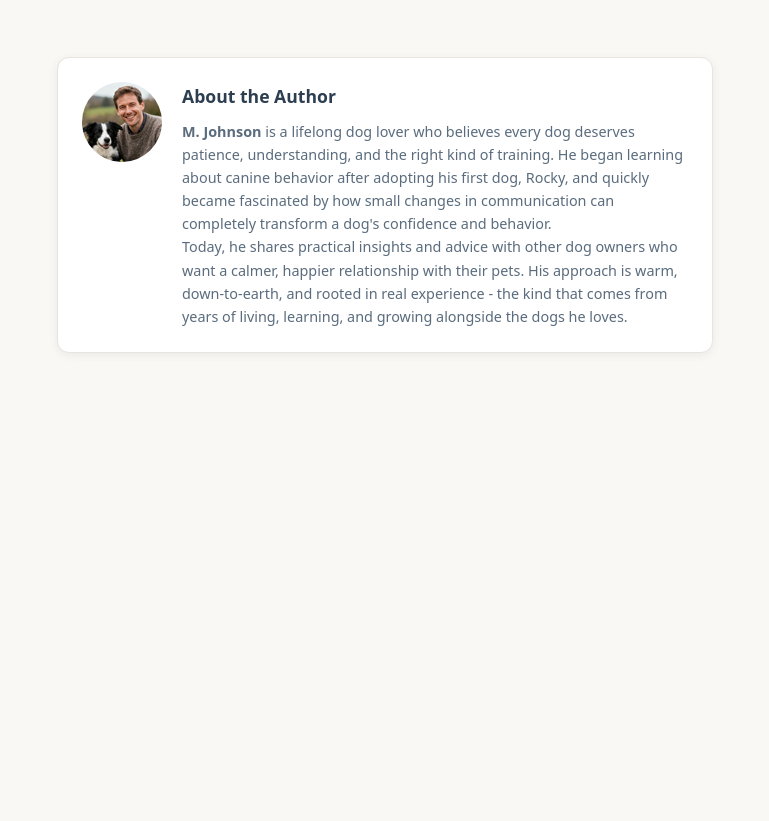
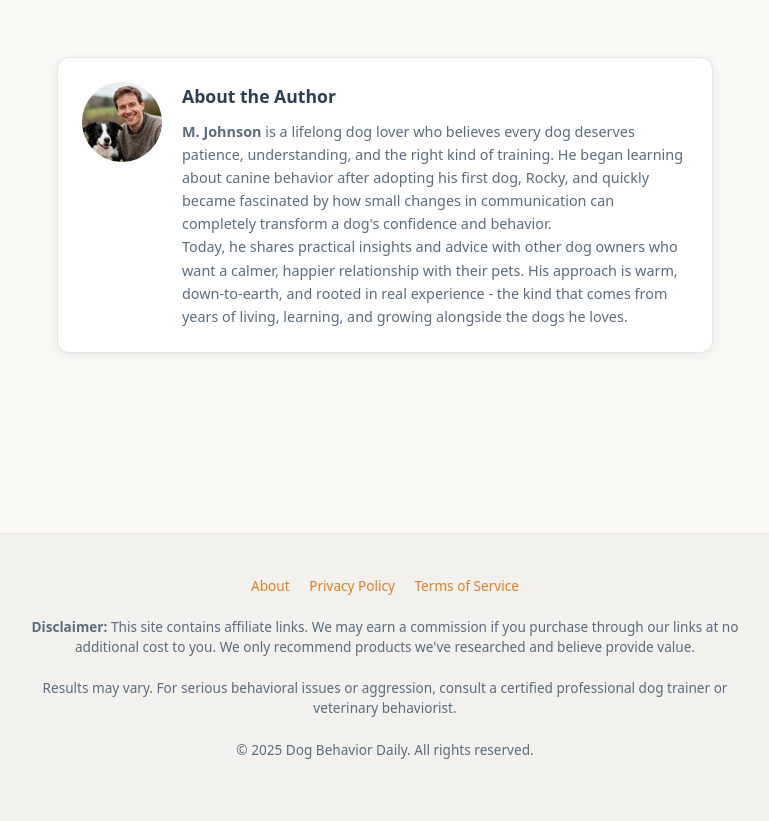
Before and after one commit to federicodangi/btfd-landing, a plain HTML site: page index.html in a window 1280 px wide. Shown: the part 10542-11363 px from the top of the page, without its empty margins (255-1024 px from the left). Before the commit the page ends 10995 px from the top, so only its background shows below. Drawn offline with Linux system fonts and the light colour scheme.

Commit message:
Add sticky CTA, footer and close HTML properly

```diff
--- a/index.html
+++ b/index.html
@@ -281,11 +281,16 @@
     box-shadow: 0 -2px 12px var(--shadow);
     z-index: 999;
     padding: 10px 20px;
+    align-items: center;
+    justify-content: center;
 }
 
-        @media (max-width: 767px) {
-            .sticky-cta { display: flex; align-items: center; justify-content: center; }
-            body { padding-bottom: 68px; }
+.sticky-cta.visible {
+    display: flex;
+}
+
+body.sticky-cta-active {
+    padding-bottom: 68px;
 }
 
 .sticky-cta .cta-button {
@@ -613,3 +618,45 @@
         </div>
 
     </article>
+
+</main>
+
+<div class="sticky-cta">
+    <a href="https://example.com/your-affiliate-link" class="cta-button" data-affiliate="true" data-cta-id="sticky-cta">
+        Get Brain Training for Dogs →
+    </a>
+</div>
+
+<footer>
+    <div class="footer-content">
+        <div class="footer-links">
+            <a href="#about">About</a>
+            <a href="#top">Privacy Policy</a>
+            <a href="#top">Terms of Service</a>
+        </div>
+        <div class="footer-disclaimer">
+            <p><strong>Disclaimer:</strong> This site contains affiliate links. We may earn a commission if you purchase through our links at no additional cost to you. We only recommend products we've researched and believe provide value.</p>
+            <p>Results may vary. For serious behavioral issues or aggression, consult a certified professional dog trainer or veterinary behaviorist.</p>
+        </div>
+        <p style="margin-top: 20px;">&copy; 2025 Dog Behavior Daily. All rights reserved.</p>
+    </div>
+</footer>
+
+<script>
+// Sticky CTA al 50% scroll
+window.addEventListener('scroll', function() {
+    const scrollPercent = (window.scrollY / (document.documentElement.scrollHeight - window.innerHeight)) * 100;
+    const stickyCta = document.querySelector('.sticky-cta');
+
+    if (scrollPercent >= 50) {
+        stickyCta.classList.add('visible');
+        document.body.classList.add('sticky-cta-active');
+    } else {
+        stickyCta.classList.remove('visible');
+        document.body.classList.remove('sticky-cta-active');
+    }
+});
+</script>
+
+</body>
+</html>
```
Lines whose indentation alone changed are shown as unchanged.
